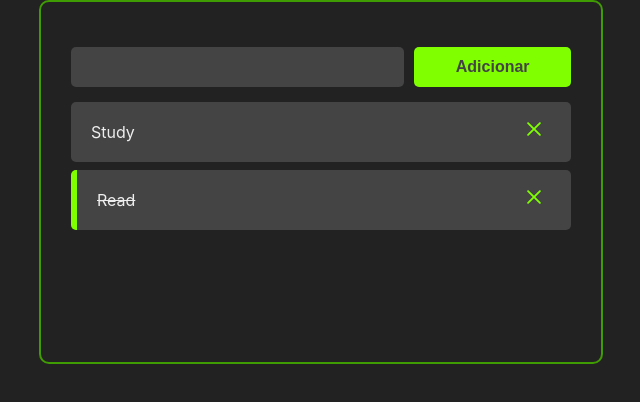
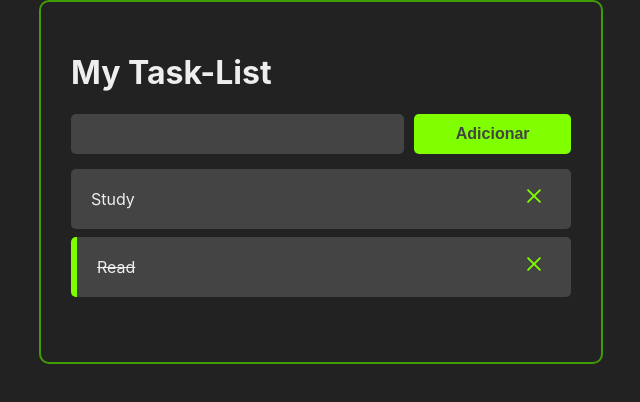
Before and after one commit to devcarolinealmeida/task-list-react, a React (Create React App) app: page / in a window 1280 px wide. Shown: the top 402 px of the page, without its empty margins (319-959 px from the left). Built offline with nearby package versions, Linux system fonts and the light colour scheme.

Commit message:
add header

```diff
--- a/src/App.jsx
+++ b/src/App.jsx
@@ -1,5 +1,7 @@
 import React, { useState } from 'react'
 import { v4 as uuidv4 } from 'uuid'
+
+import Header from './components/Header'
 import Tasks from './components/Tasks'
 import './App.css'
 import AddTask from './components/AddTask'
@@ -45,6 +47,7 @@ const App = () => {
   return (
     <div>
         <div className='container'>
+          <Header />
           <AddTask handleTaskAddition={handleTaskAddition} />
           <Tasks
             tasks={tasks}
--- /dev/null
+++ b/src/components/Header.jsx
@@ -0,0 +1,7 @@
+import React from "react";
+
+const Header = () => {
+    return ( <h1 style={{color: '#eee'}}>My Task-List</h1> );
+}
+
+export default Header;
```
